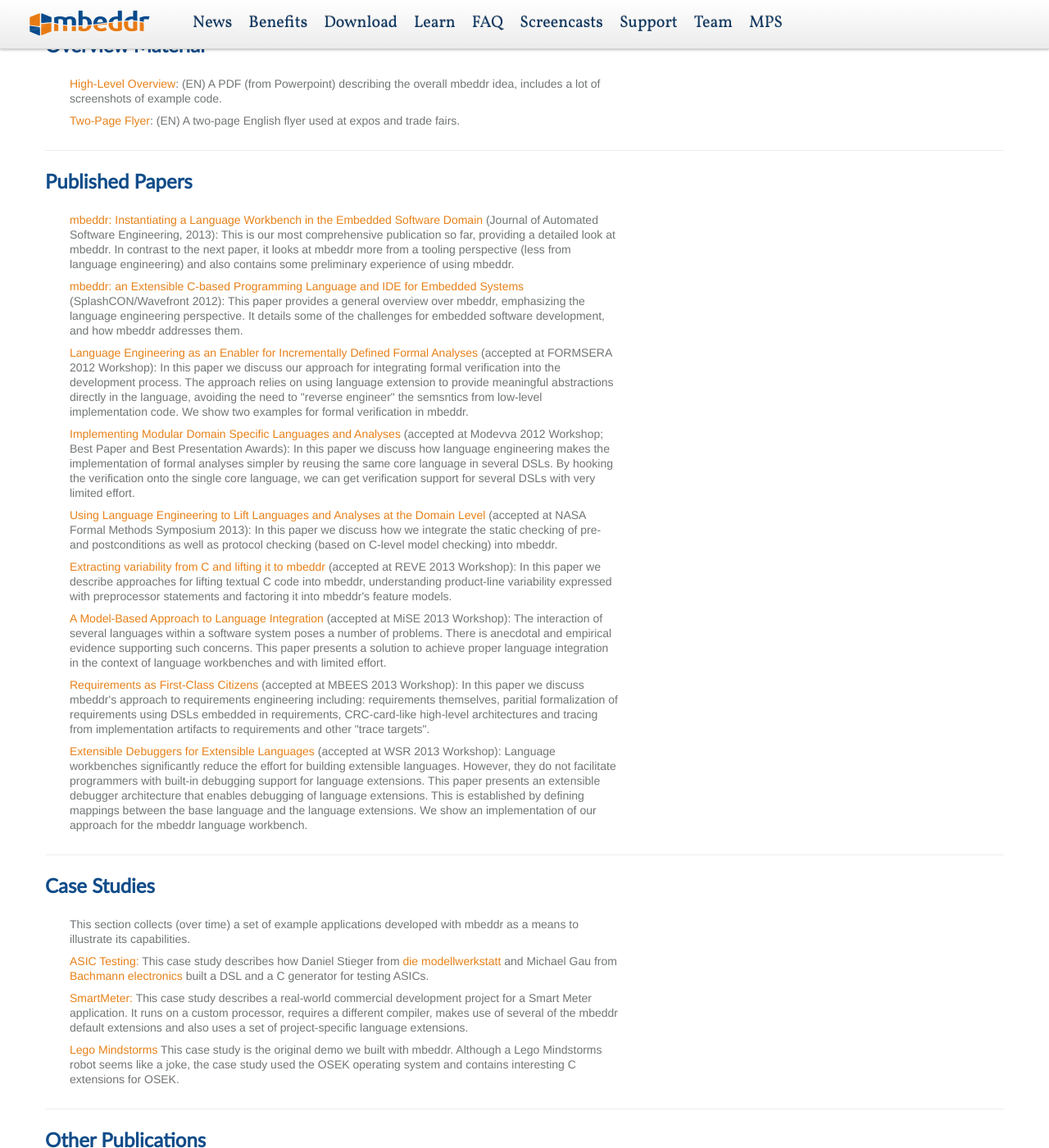
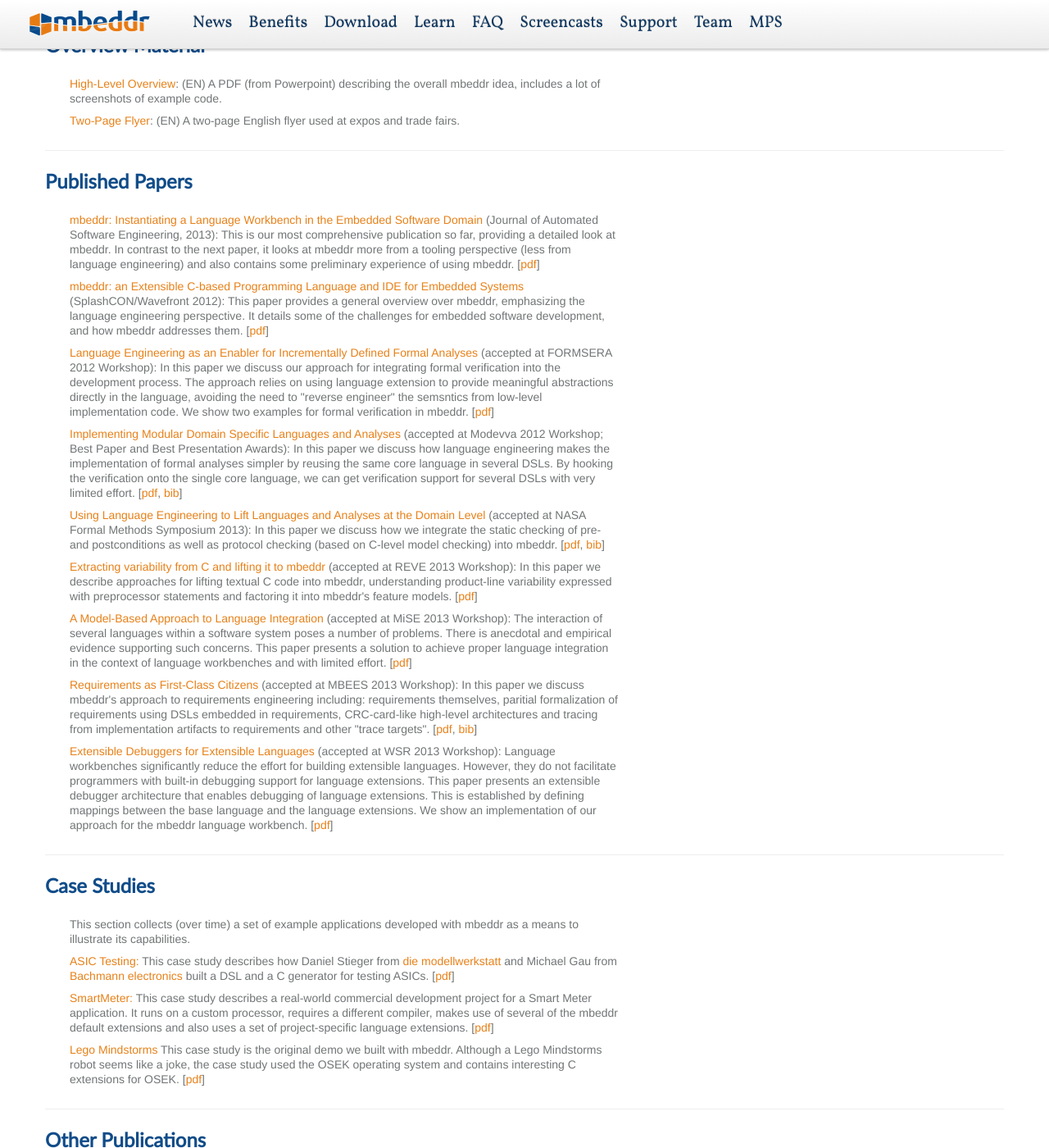
Before and after one commit to mbeddr/mbeddr.github.io, a Jekyll site: the page learn.html, which Jekyll copies as it is, in a window 1280 px wide and 1400 px high, scrolled down 216 px. Shown: the whole window at 82% size. Built offline with Jekyll 4.4.1, drawn with Linux system fonts in a browser that asks for light colours; nearby versions of some CDN libraries; library files that are not in the unit come from our copies.

Commit message:
Bibs and pdf link in [] brackets

```diff
--- a/learn.html
+++ b/learn.html
@@ -170,7 +170,7 @@
                 <a href='files/voelteretal-mbeddr-final.pdf'>mbeddr: Instantiating a Language Workbench in the Embedded Software Domain</a>
                 (Journal of Automated Software Engineering, 2013): This is our most comprehensive publication so far, providing
                 a detailed look at mbeddr. In contrast to the next paper, it looks at mbeddr more from a tooling perspective
-                (less from language engineering) and also contains some preliminary experience of using mbeddr.
+                (less from language engineering) and also contains some preliminary experience of using mbeddr. [<a href='files/voelteretal-mbeddr-final.pdf'/>pdf</a>]
             </p>
 
 
@@ -178,7 +178,7 @@
                 <a href='files/wavefront-updatedsubmission2.pdf'>mbeddr: an
                     Extensible C-based Programming Language and IDE for Embedded Systems</a> (SplashCON/Wavefront 2012): This paper provides a general overview over mbeddr, emphasizing the
                 language engineering perspective. It details some of the challenges for embedded software
-                development, and how mbeddr addresses them.
+                development, and how mbeddr addresses them. [<a href='files/wavefront-updatedsubmission2.pdf'/>pdf</a>]
             </p>
 
             <p>
@@ -187,7 +187,7 @@
                 In this paper we discuss our approach for integrating formal verification into the development
                 process. The approach relies on using language extension to provide meaningful abstractions
                 directly in the language, avoiding the need to "reverse engineer" the semsntics from low-level
-                implementation code. We show two examples for formal verification in mbeddr.
+                implementation code. We show two examples for formal verification in mbeddr. [<a href='files/formsera2012.pdf'/>pdf</a>]
             </p>
 
             <p>
@@ -196,14 +196,14 @@
                 Presentation Awards): In this paper we discuss how language engineering makes the implementation
                 of formal analyses simpler by reusing the same core language in several DSLs. By hooking the
                 verification onto the single core language, we can get verification support for several DSLs
-                with very limited effort.
+                with very limited effort. [<a href='files/modevva2012.pdf'/>pdf</a>, <a href='files/bibs/modevva2012.bib'/>bib</a>]
             </p>
 
             <p>
                 <a href='files/nfm2013.pdf'>Using Language Engineering to
                     Lift Languages and Analyses at the Domain Level</a> (accepted at NASA Formal Methods
                 Symposium 2013): In this paper we discuss how we integrate the static checking of pre- and
-                postconditions as well as protocol checking (based on C-level model checking) into mbeddr.
+                postconditions as well as protocol checking (based on C-level model checking) into mbeddr. [<a href='files/nfm2013.pdf'/>pdf</a>, <a href='files/bibs/nfm2013.bib'/>bib</a>]
             </p>
 
             <p>
@@ -211,7 +211,7 @@
                     variability from C and lifting it to mbeddr</a> (accepted at REVE 2013 Workshop): In this
                 paper we describe approaches for lifting textual C code into mbeddr, understanding product-line
                 variability expressed with preprocessor statements and factoring it into mbeddr's feature
-                models.
+                models. [<a href='files/tomassettiratiu-extractingvariabilityfromcandliftingittombeddr.pdf'/>pdf</a>]
             </p>
 
             <p>
@@ -219,7 +219,7 @@
                     Approach to Language Integration</a> (accepted at MiSE 2013 Workshop): The interaction of
                 several languages within a software system poses a number of problems. There is anecdotal and
                 empirical evidence supporting such concerns. This paper presents a solution to achieve proper
-                language integration in the context of language workbenches and with limited effort.
+                language integration in the context of language workbenches and with limited effort. [<a href='files/tomassettietal-mise2013.pdf'/>pdf</a>]
             </p>
 
             <p>
@@ -228,7 +228,7 @@
                 mbeddr's approach to requirements engineering including: requirements themselves, paritial
                 formalization of requirements using DSLs embedded in requirements, CRC-card-like high-level
                 architectures and tracing from implementation artifacts to requirements and other "trace
-                targets".
+                targets". [<a href='files/voeltertomassetti-requirementsinmbeddr.pdf'/>pdf</a>, <a href='files/bibs/voeltertomassetti-requirementsinmbeddr.bib'/>bib</a>]
             </p>
 
             <p>
@@ -238,7 +238,7 @@
                 facilitate programmers with built-in debugging support for language extensions. This paper
                 presents an extensible debugger architecture that enables debugging of language extensions. This
                 is established by defining mappings between the base language and the language extensions. We
-                show an implementation of our approach for the mbeddr language workbench.
+                show an implementation of our approach for the mbeddr language workbench. [<a href='files/wsr2013_debuggers.pdf'/>pdf</a>]
             </p>
 
 
@@ -265,21 +265,21 @@
                 <a href='files/mbeddr_casestudy_asic.pdf'>ASIC Testing:</a>
                 This case study describes how Daniel Stieger from <a href="http://modellwerkstatt.org">die
                 modellwerkstatt</a> and Michael Gau from <a href="http://bachmann.info">Bachmann electronics</a>
-                built a DSL and a C generator for testing ASICs.
+                built a DSL and a C generator for testing ASICs. [<a href='files/mbeddr_casestudy_asic.pdf'/>pdf</a>]
             </p>
 
             <p>
                 <a href='files/mbeddr_casestudy_smartmeter.pdf'>SmartMeter:</a>
                 This case study describes a real-world commercial development project for a Smart Meter
                 application. It runs on a custom processor, requires a different compiler, makes use of several
-                of the mbeddr default extensions and also uses a set of project-specific language extensions.
+                of the mbeddr default extensions and also uses a set of project-specific language extensions. [<a href='files/mbeddr_casestudy_smartmeter.pdf'/>pdf</a>]
             </p>
 
             <p>
                 <a href='files/mbeddr_casestudy_mindstorms.pdf'>Lego
                     Mindstorms</a> This case study is the original demo we built with mbeddr. Although a Lego
                 Mindstorms robot seems like a joke, the case study used the OSEK operating system and contains
-                interesting C extensions for OSEK.
+                interesting C extensions for OSEK. [<a href='files/mbeddr_casestudy_mindstorms.pdf'/>pdf</a>]
             </p>
 
 
```
Also changed, not shown: files/bibs/modevva2012.bib (added, +10 -0 lines), files/bibs/nfm2013.bib (added, +10 -0 lines), files/bibs/voeltertomassetti-requirementsinmbeddr.bib (added, +8 -0 lines).
